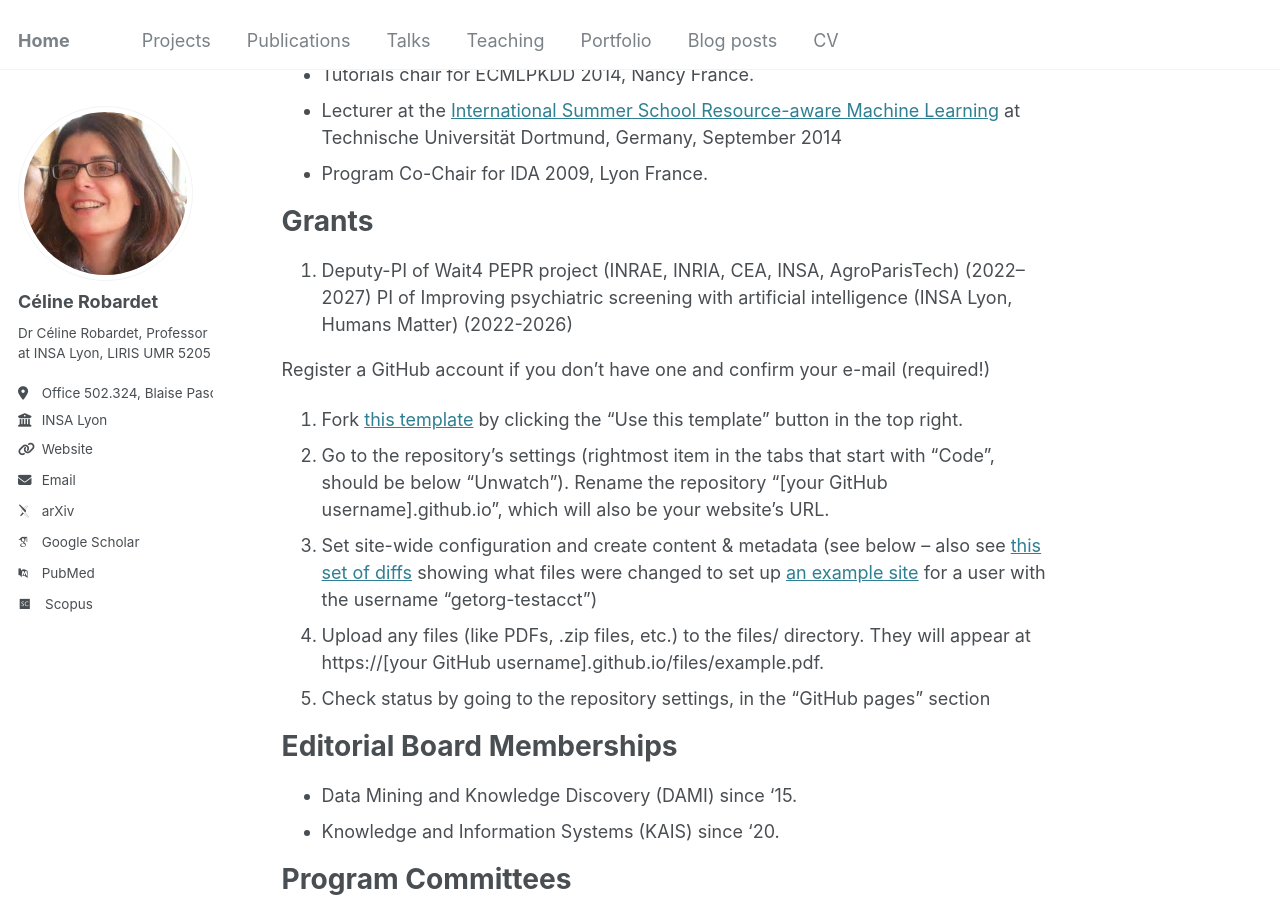
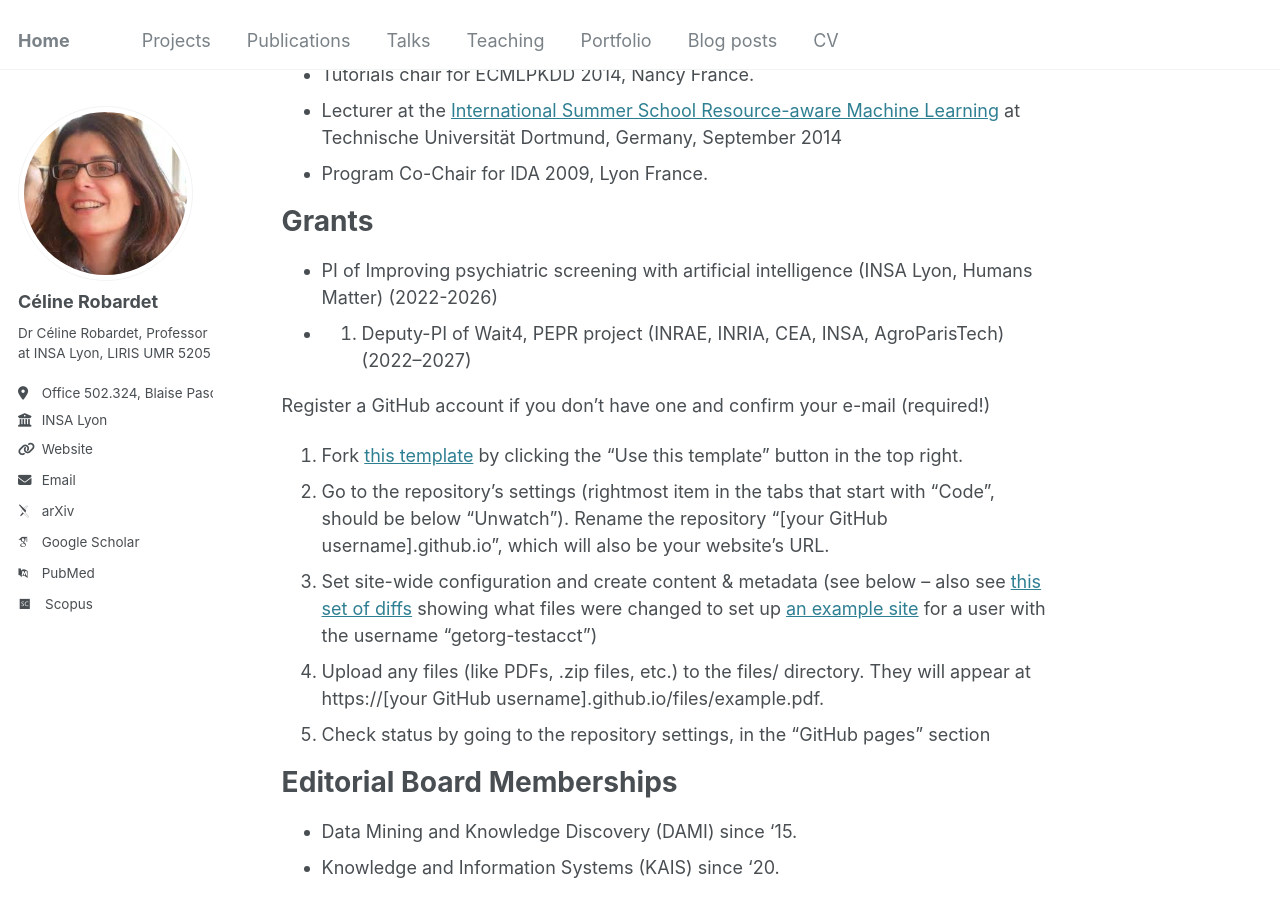
Before and after one commit to crobardet/crobardet.github.io, a Jekyll site: the page built from _pages/about.md, in a window 1280 px wide and 900 px high, scrolled down 789 px. Built offline with Jekyll 4.4.1, drawn with Linux system fonts in a browser that asks for light colours; some web fonts are replaced.

```diff
--- a/_pages/about.md
+++ b/_pages/about.md
@@ -30,8 +30,11 @@ Organisation & Invited Talks
 
 Grants
 ======
-1. Deputy-PI of Wait4 PEPR project (INRAE, INRIA, CEA, INSA, AgroParisTech) (2022–2027)
-PI of Improving psychiatric screening with artificial intelligence (INSA Lyon, Humans Matter) (2022-2026)
+* PI of Improving psychiatric screening with artificial intelligence (INSA Lyon, Humans Matter) (2022-2026)
+*
+1. Deputy-PI of Wait4, PEPR project (INRAE, INRIA, CEA, INSA, AgroParisTech) (2022–2027)
+
+
 
 Register a GitHub account if you don't have one and confirm your e-mail (required!)
 1. Fork [this template](https://github.com/academicpages/academicpages.github.io) by clicking the "Use this template" button in the top right.
```
